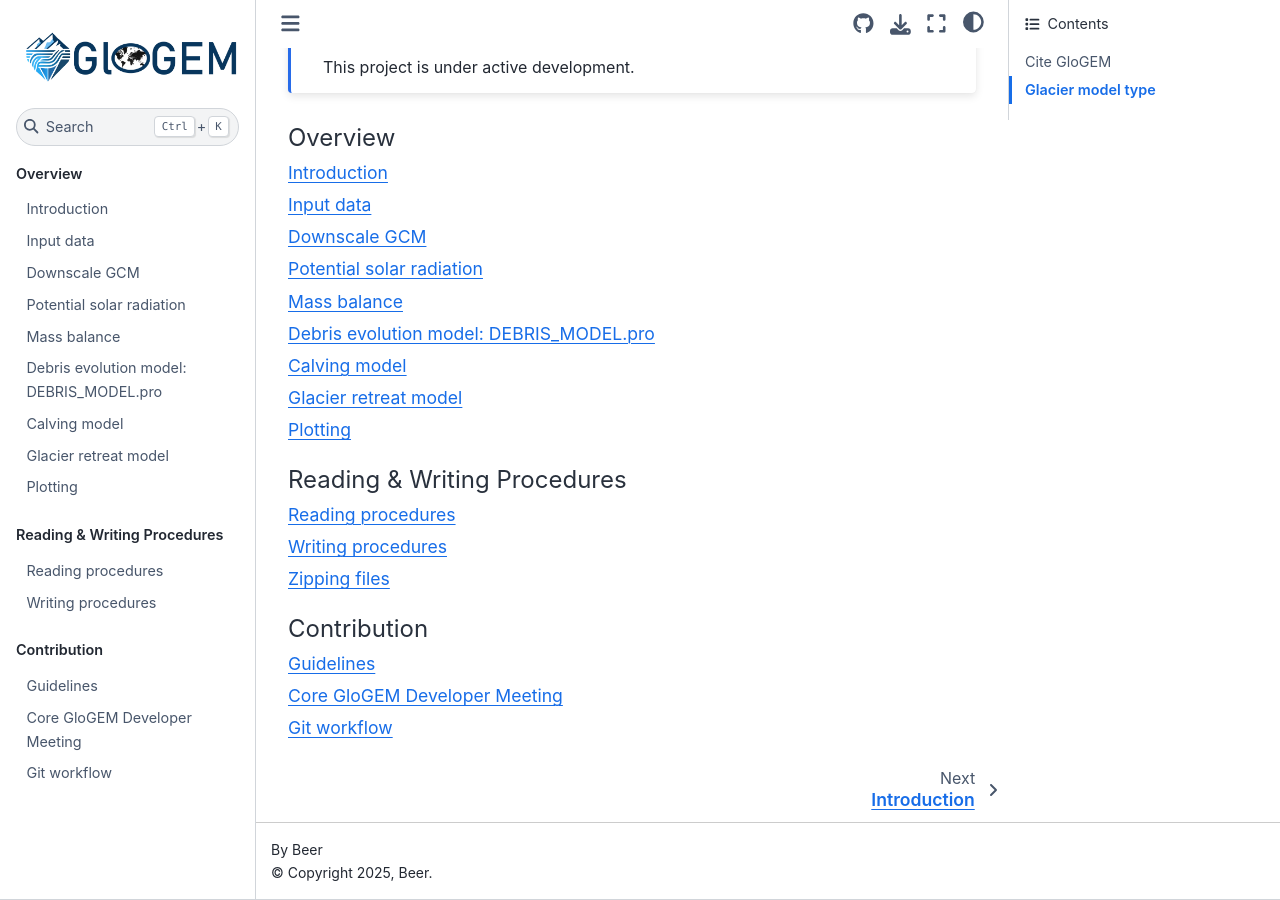
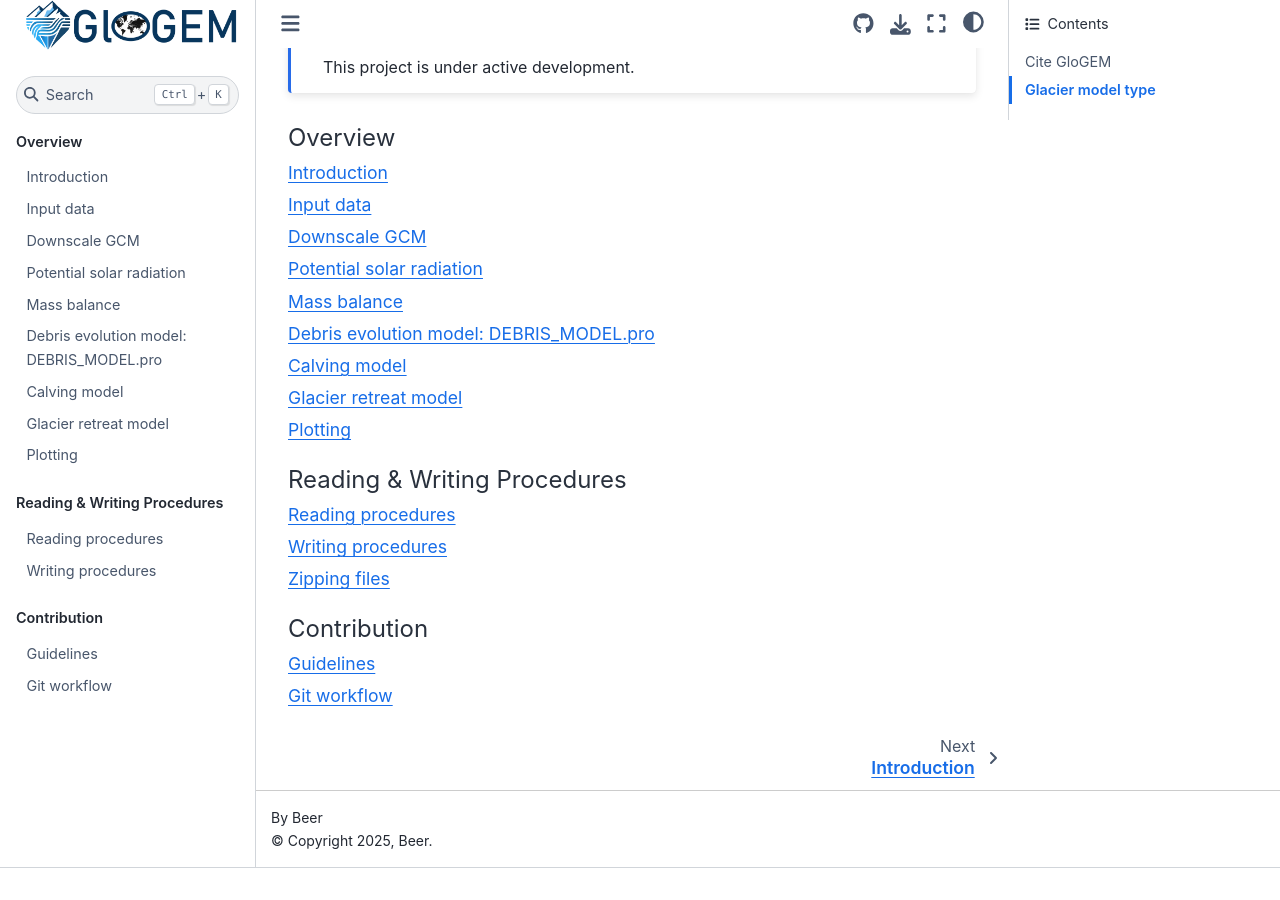
Before and after one commit to eth-vaw-glaciology/GloGEM-doc-temp, a Sphinx documentation site: the page built from docs/source/index.md, in a window 1280 px wide and 900 px high, scrolled down 754 px. Built offline with Sphinx 7.4.7 and the Sphinx Book theme 1.1.4, drawn with Linux system fonts in a browser that asks for light colours; after the commit the page ends 1622 px from its top, so only the background shows below that.

Commit message:
removed the developer meeting page, since the page is public now

````diff
--- a/docs/source/index.md
+++ b/docs/source/index.md
@@ -52,6 +52,5 @@ Writing-of-the-output.md
 :caption: Contribution
 
 Contribution.md
-Core-GloGEM-developer-meeting.md
 Git-workflow.md
 ```
````
